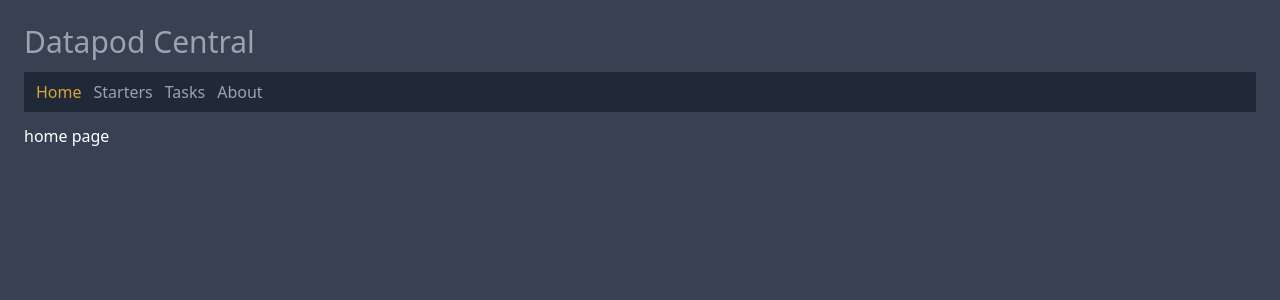
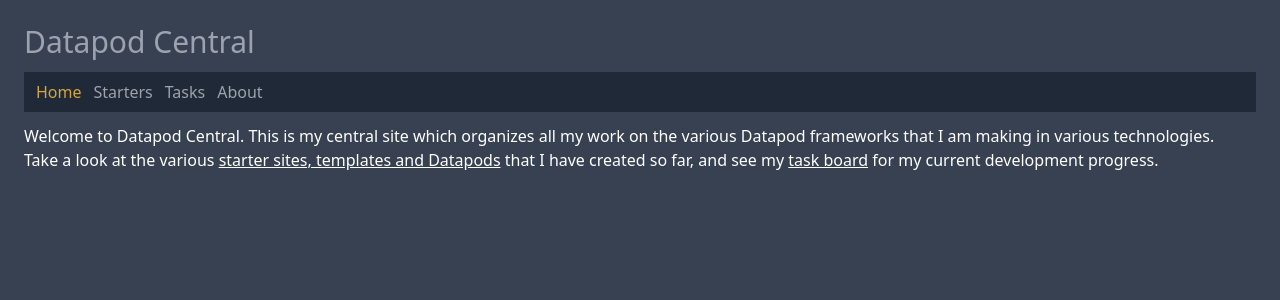
Before and after one commit to edwardtanguay/datapod-tanguay-eu, an Angular app: page /home in a window 1280 px wide. Shown: the top 300 px of the page. Built offline with nearby package versions, Linux system fonts and the light colour scheme.

Commit message:
home site in

```diff
--- a/src/app/home/home.component.html
+++ b/src/app/home/home.component.html
@@ -1,3 +1,10 @@
 <section class="text-gray-200">
-	<p>home page</p>
+	<p>
+		Welcome to Datapod Central. This is my central site which organizes all
+		my work on the various Datapod frameworks that I am making in various
+		technologies.
+	</p>
+	<p>
+	Take a look at the various <a routerLink="/starters" class="underline">starter sites, templates and Datapods</a> that I have created so far, and see my <a routerLink="/tasks" class="underline">task board</a> for my current development progress.
+	</p>
 </section>
--- a/src/app/home/home.component.ts
+++ b/src/app/home/home.component.ts
@@ -1,11 +1,11 @@
 import { Component } from "@angular/core";
+import { RouterOutlet, RouterLink, RouterLinkActive } from "@angular/router";
 
 @Component({
 	selector: "app-home",
 	standalone: true,
-	imports: [],
+	imports: [RouterOutlet, RouterLink, RouterLinkActive],
 	templateUrl: "./home.component.html",
 	styleUrl: "./home.component.scss",
 })
-export class HomeComponent {
-}
+export class HomeComponent {}
```
